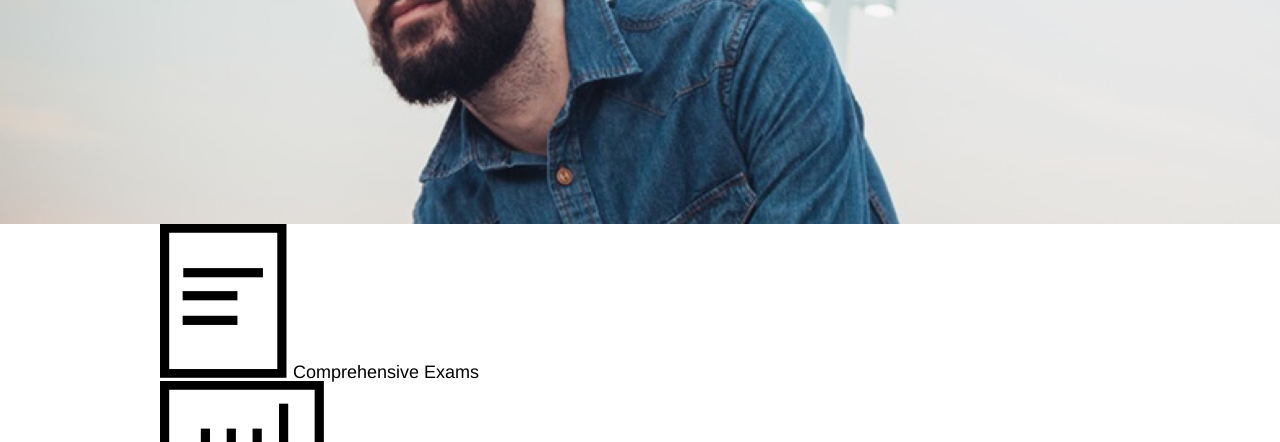
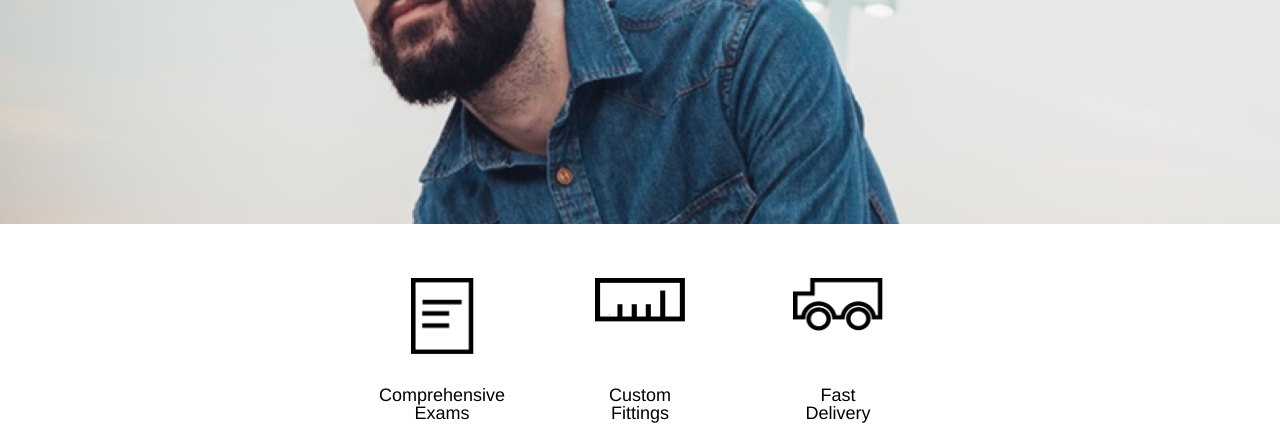
Before and after one commit to SandraSw/Tortoiseshell, a plain HTML site: page index.html in a window 1280 px wide. Shown: the part 334-776 px from the top of the page. Drawn offline with Linux system fonts and the light colour scheme.

Commit message:
Style services section in CSS.

```diff
--- a/Resources/CSS/style.css
+++ b/Resources/CSS/style.css
@@ -70,3 +70,36 @@ header {
   top: 10rem;
   display: inline-block;
 }
+
+/* Service section styling */
+.products {
+  display: flex;
+  justify-content: center;
+  align-items: center;
+}
+
+.product {
+  display: flex;
+  flex-direction: column;
+  justify-content: space-between;
+  align-items: center;
+  text-align: center;
+  margin: 3rem;
+  width: 5rem;
+  height: 8rem;
+}
+
+.exams img {
+  width: 3.5rem;
+  height: auto;
+  display: block;
+  margin: 0 auto;
+}
+
+.custom img, .delivery img {
+  width: 5rem;
+  height: auto;
+  display: block;
+}
+
+/* Info section styling */
```
